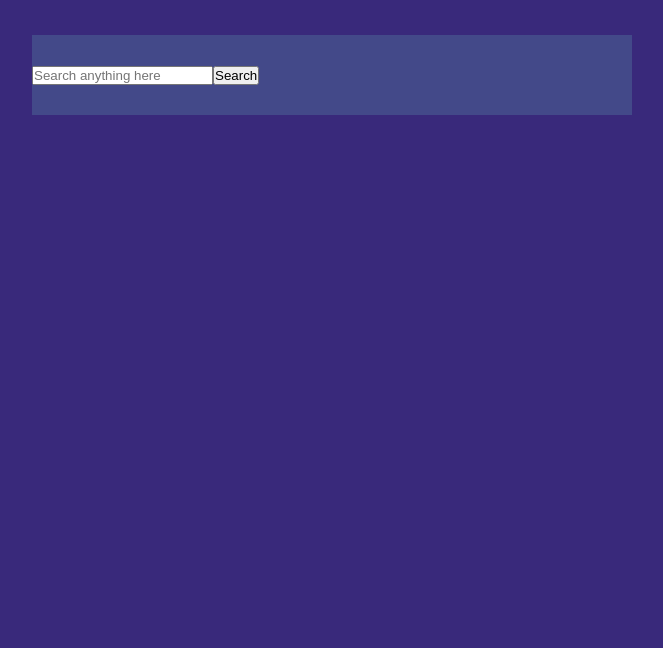
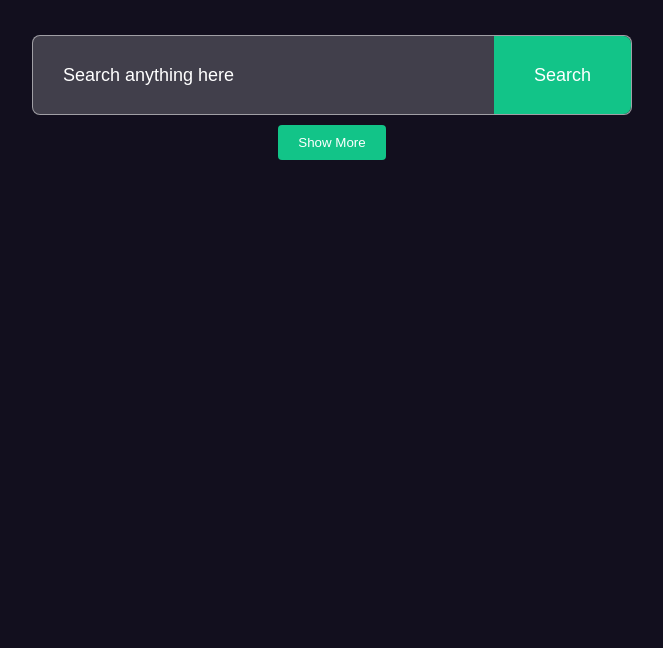
Before and after one commit to rehanaja/Image-Search-Engine, a plain HTML site: page index.html in a window 1280 px wide. Shown: the part 152-800 px from the top of the page, without its empty margins (308-971 px from the left). Drawn offline with Linux system fonts and the light colour scheme.

Commit message:
add css & add script.js

```diff
--- a/index.html
+++ b/index.html
@@ -12,5 +12,7 @@
       <input type="text" id="search-box" placeholder="Search anything here" />
       <button>Search</button>
     </form>
+    <div id="search-result"></div>
+    <button id="show-more-btn">Show More</button>
   </body>
 </html>
--- a/style.css
+++ b/style.css
@@ -6,7 +6,7 @@
 }
 
 body {
-  background-color: #39297b;
+  background-color: #120f1e;
   color: #fff;
 }
 
@@ -21,7 +21,51 @@ form {
   max-width: 600px;
   margin: auto;
   height: 80px;
-  background: #434989;
+  background: rgba(255, 255, 255, 0.2);
+  backdrop-filter: blur(20px)
+  -webkit-backdrop-filter: blur(10px);
+  border: 1px solid rgba(255, 255, 255, 0.5);
   display: flex;
   align-items: center;
+  border-radius: 8px;
 }
+
+form input {
+  flex: 1;
+  height: 100%;
+  outline: 0;
+  border: 0;
+  background: transparent;
+  color: #fff;
+  font-size: 18px;
+  padding: 0 30px;
+}
+
+form button {
+  padding: 0 40px;
+  height: 100%;
+  background: #12c488;
+  color: #fff;
+  font-size: 18px;
+  border: 0;
+  outline: 0;
+  border-top-right-radius: 8px;
+  border-bottom-right-radius: 8px;
+  cursor: pointer;
+}
+::placeholder {
+  color: #fff;
+  font-size: 18px;
+}
+
+#show-more-btn {
+  background: #12c488;
+  color: #fff;
+  border: 0;
+  outline: 0;
+  padding: 10px 20px;
+  border-radius: 4px;
+  margin: 10px auto 100px;
+  cursor: pointer;
+  display: block;
+}
```
Also changed, not shown: script.js (added).
